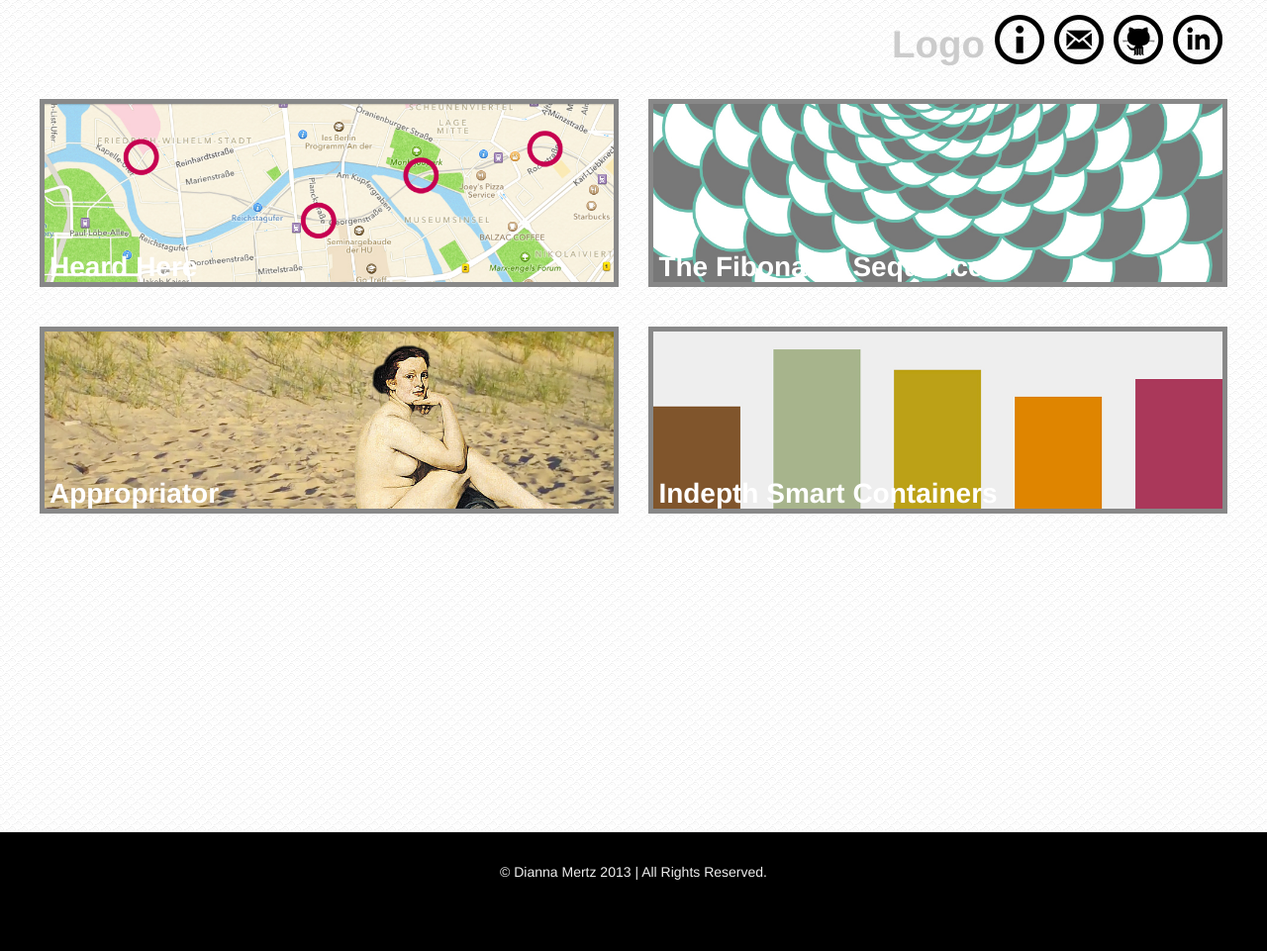
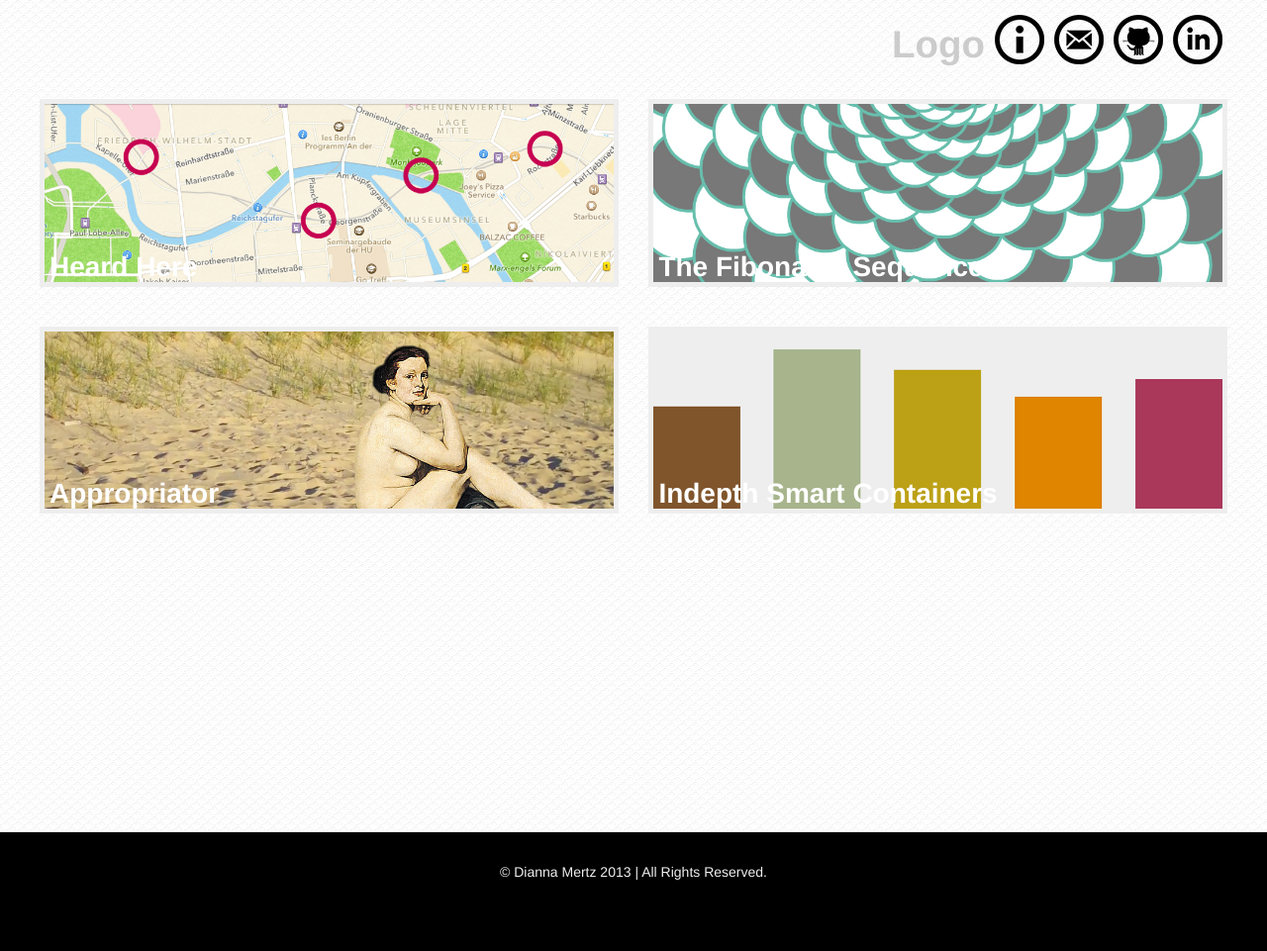
Before and after one commit to diannamertz/doubledi.github.com, a Jekyll site: the page built from index.html, in a window 1280 px wide. Shown: the whole page at 99% size. Built offline with Jekyll 4.4.1, drawn with Linux system fonts in a browser that asks for light colours.

```diff
--- a/css/style.css
+++ b/css/style.css
@@ -33,7 +33,7 @@
   position: relative;
   margin: 20px auto 20px 20px;
   padding: 5px;
-  background: #888888;
+  background: #eeeeee;
 }
 
 ul.entries li h3 {
```
